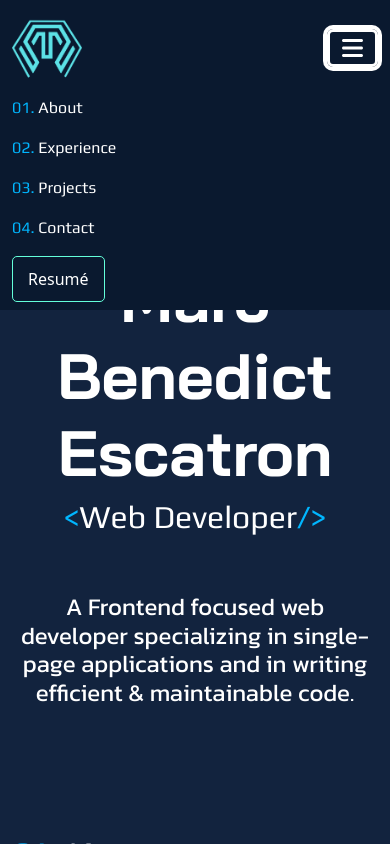
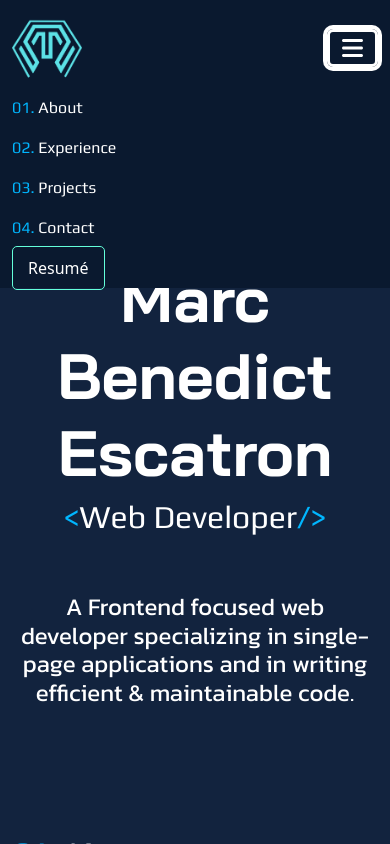
Before and after one commit to MarcEscatron07/marc-portfolio-nextjs, a Next.js app: page / in a window 390 px wide. Both pictures are taken after a click on the button "Toggle navigation". Shown: the top 844 px of the page. Built offline with nearby package versions, Linux system fonts and the light colour scheme.

Commit message:
removed Button component

```diff
--- a/components/partials/Header.tsx
+++ b/components/partials/Header.tsx
@@ -59,11 +59,9 @@ function Header() {
                   );
                 })}
             </ul>
-            <button className="btn-outline">
-              <Link href={HEADER_RESUME} target="_blank">
+            <Link className="btn-outline" href={HEADER_RESUME} target="_blank">
                 Resumé
-              </Link>
-            </button>
+            </Link>
           </div>
         </div>
       </nav>
```
